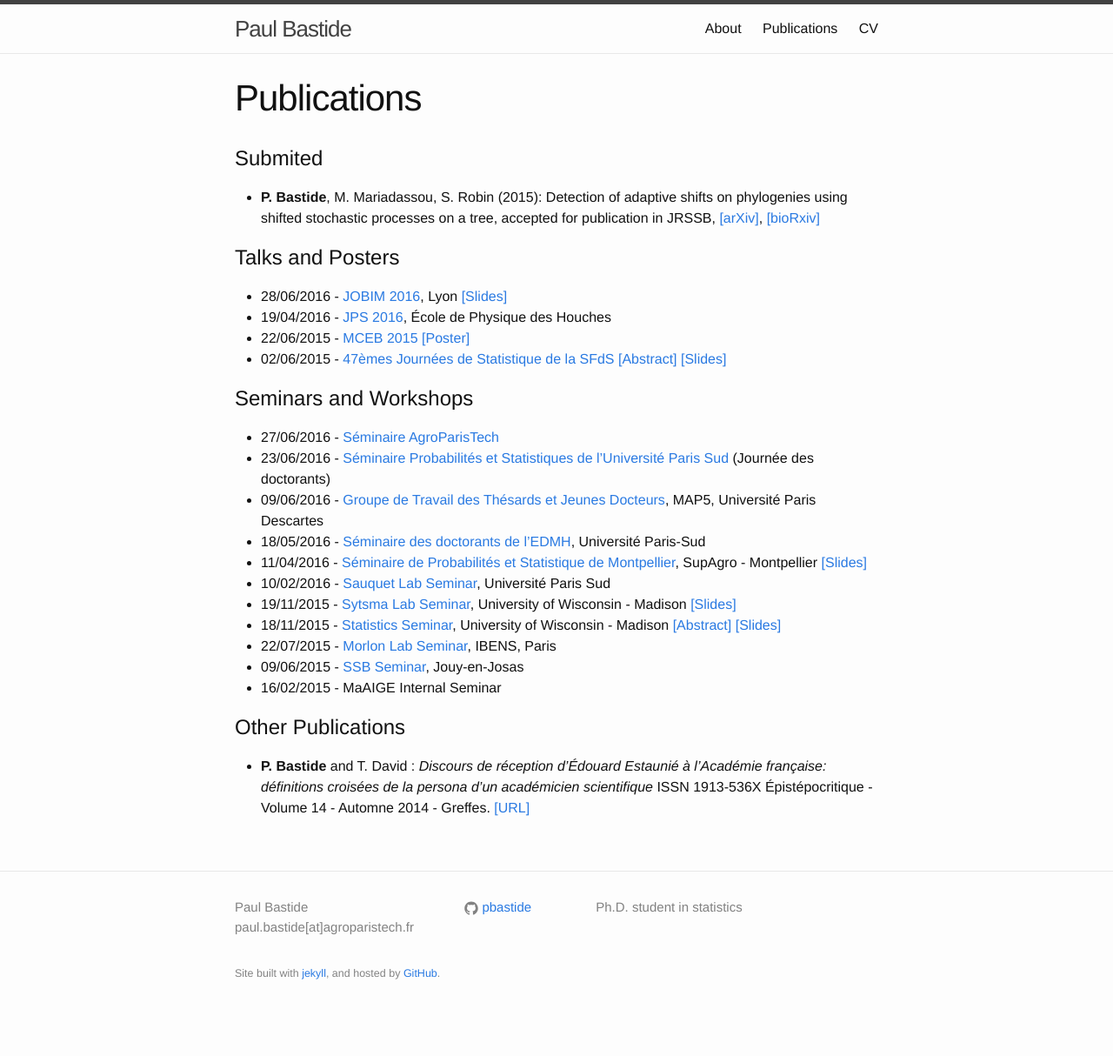
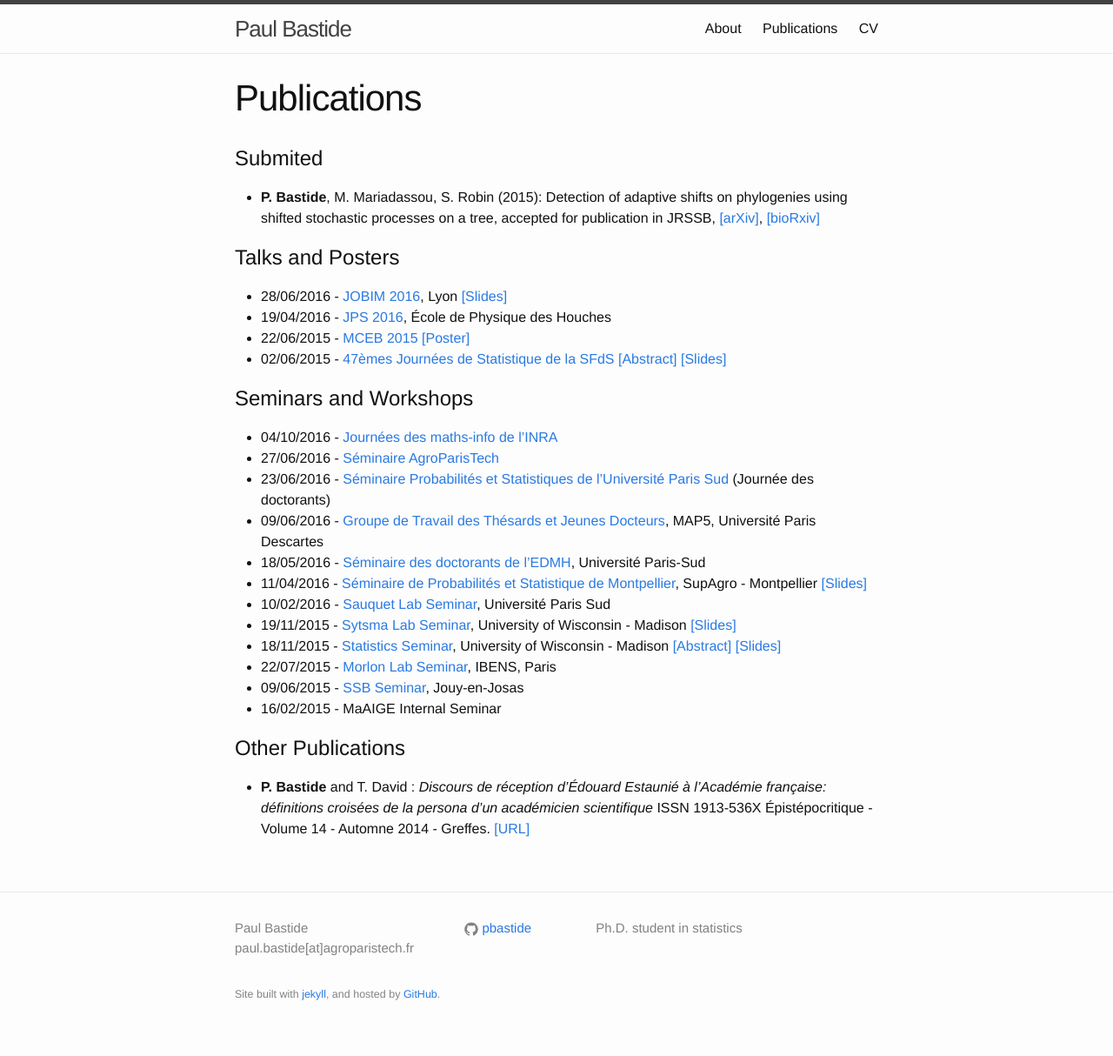
Before and after one commit to pbastide/pbastide.github.io, a Jekyll site: the page built from publi.md, in a window 1280 px wide. Shown: the whole page at 87% size. Built offline with Jekyll 4.4.1, drawn with Linux system fonts in a browser that asks for light colours; before the commit the page ends 1190 px from its top, so only the background shows below that.

Commit message:
Journées MIA

```diff
--- a/publi.md
+++ b/publi.md
@@ -16,6 +16,7 @@ weight: 3
 - 02/06/2015 - [47èmes Journées de Statistique de la SFdS](http://jds2015.sfds.asso.fr/) [[Abstract]]({{site.baseurl}}/docs/SFdS_2015_v2.pdf) [[Slides]]({{site.baseurl}}/docs/20150602_JdS.pdf)
 
 # Seminars and Workshops
+- 04/10/2016 - [Journées des maths-info de l'INRA](https://journees.inra.fr/maths-info2016)
 - 27/06/2016 - [Séminaire AgroParisTech](https://www6.inra.fr/mia-paris/Seminaires/Seminaire-AgroParisTech)
 - 23/06/2016 - [Séminaire Probabilités et Statistiques de l'Université Paris Sud](http://www.math.u-psud.fr/Journee-des-doctorants) (Journée des doctorants)
 - 09/06/2016 - [Groupe de Travail des Thésards et Jeunes Docteurs](http://map5.mi.parisdescartes.fr/seminaires/thesards-docteurs/), MAP5, Université Paris Descartes
```
